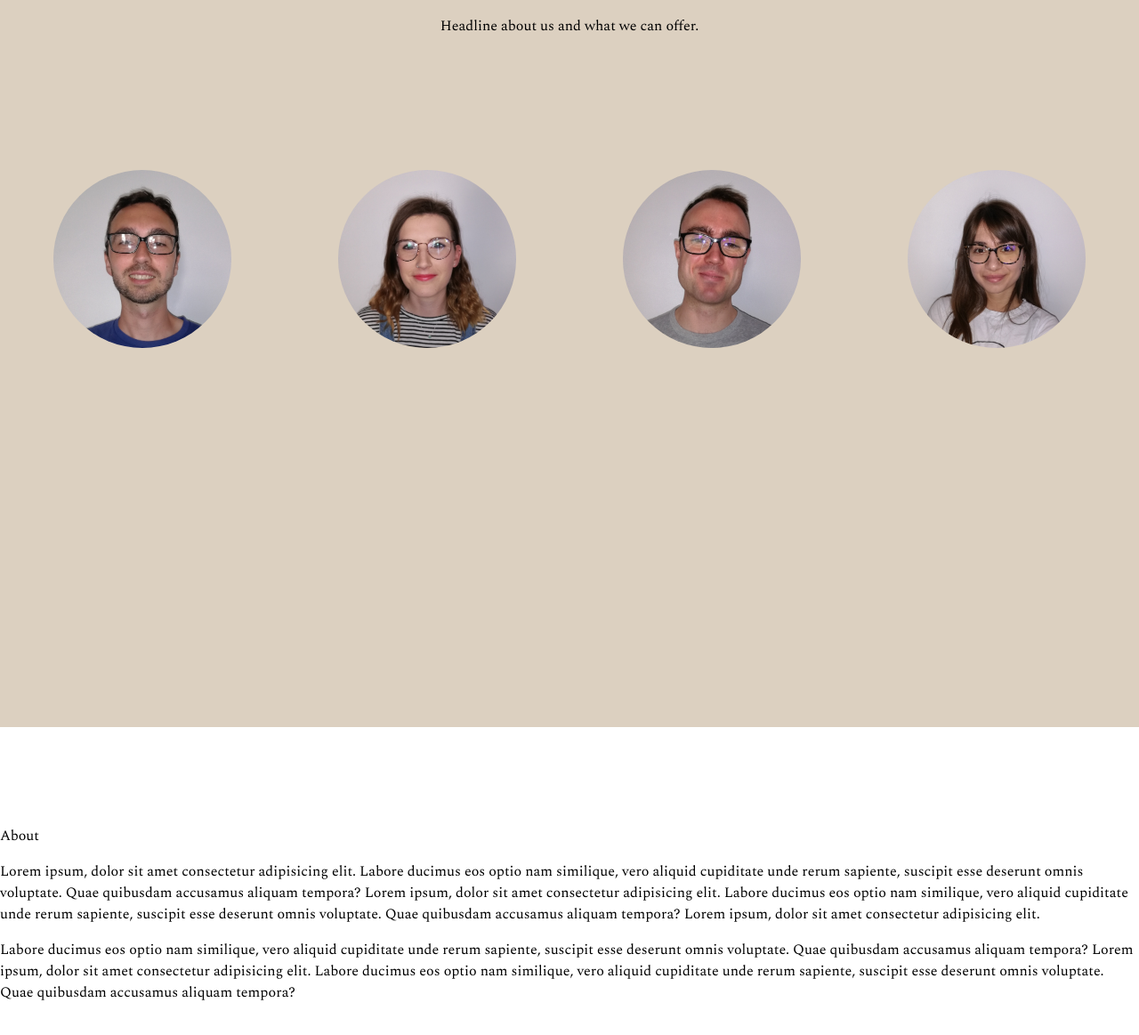
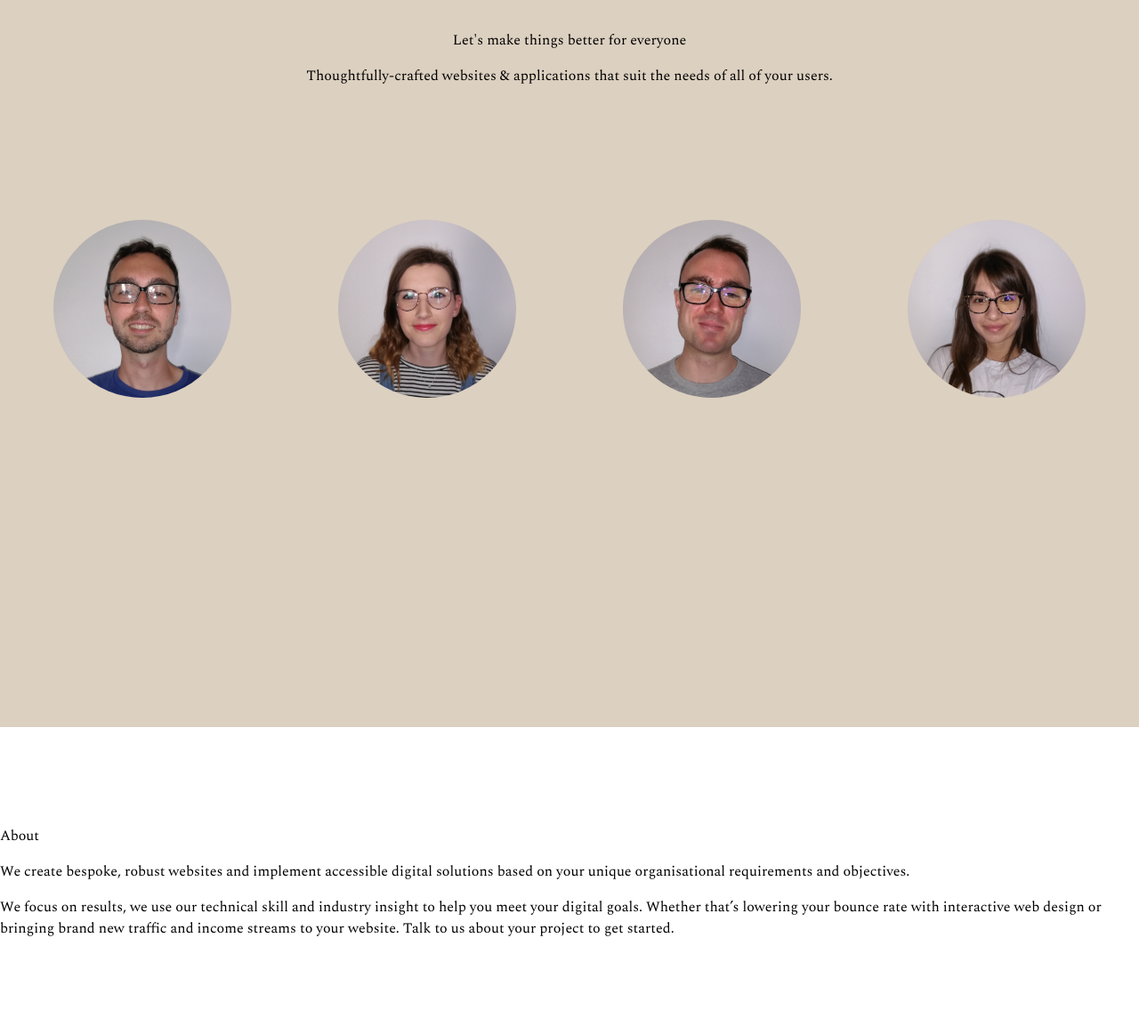
Before and after one commit to fac-17/week-1-EFGH-project, a plain HTML site: page index.html in a window 1280 px wide. Shown: the part 93-1256 px from the top of the page at 89% size. Drawn offline with nearby package versions, Linux system fonts and the light colour scheme.

Commit message:
Add headline and about content Relates #2

```diff
--- a/index.html
+++ b/index.html
@@ -22,7 +22,14 @@
         </nav>
     </header>
     <section class='home'id='home'>
-        <header>Headline about us and what we can offer.</header>
+        <header>
+          <p>
+           Let's make things better for everyone
+          </p>
+          <p>
+            Thoughtfully-crafted websites & applications that suit the needs of all of your users.
+          </p>
+        </header>
         <div class='team-avatars'>
             <img src='img/jan.jpg' alt='Jan'>
             <img src='img/martha.jpg' alt='Martha'>
@@ -34,21 +41,15 @@
   <header>About</header>
   <article>
 
-    <p> Lorem ipsum, dolor sit amet consectetur adipisicing elit.
-    Labore ducimus eos optio nam similique, vero aliquid cupiditate unde rerum sapiente,
-    suscipit esse deserunt omnis voluptate. Quae quibusdam accusamus aliquam tempora?
-    Lorem ipsum, dolor sit amet consectetur adipisicing elit.
-    Labore ducimus eos optio nam similique, vero aliquid cupiditate unde rerum sapiente,
-    suscipit esse deserunt omnis voluptate. Quae quibusdam accusamus aliquam tempora?
-    Lorem ipsum, dolor sit amet consectetur adipisicing elit.
+    <p>
+      We create bespoke, robust websites and implement accessible digital solutions
+      based on your unique organisational requirements and objectives.
   </p>
 
   <p>
-    Labore ducimus eos optio nam similique, vero aliquid cupiditate unde rerum sapiente,
-    suscipit esse deserunt omnis voluptate. Quae quibusdam accusamus aliquam tempora?
-    Lorem ipsum, dolor sit amet consectetur adipisicing elit.
-    Labore ducimus eos optio nam similique, vero aliquid cupiditate unde rerum sapiente,
-    suscipit esse deserunt omnis voluptate. Quae quibusdam accusamus aliquam tempora?
+      We focus on results, we use our technical skill and industry insight to help you meet your digital goals.
+      Whether that’s lowering your bounce rate with interactive web design or bringing brand new traffic
+      and income streams to your website. Talk to us about your project to get started.
   </p>
 
   </article>
```
